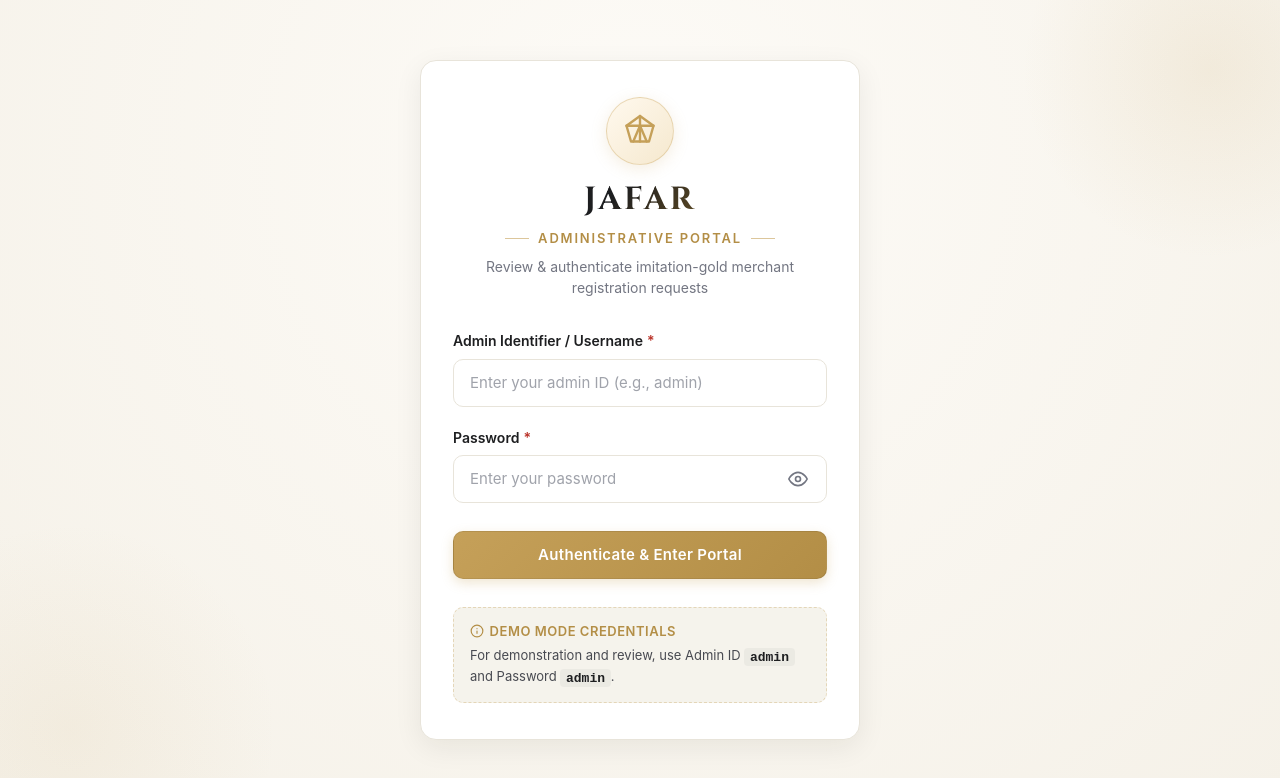
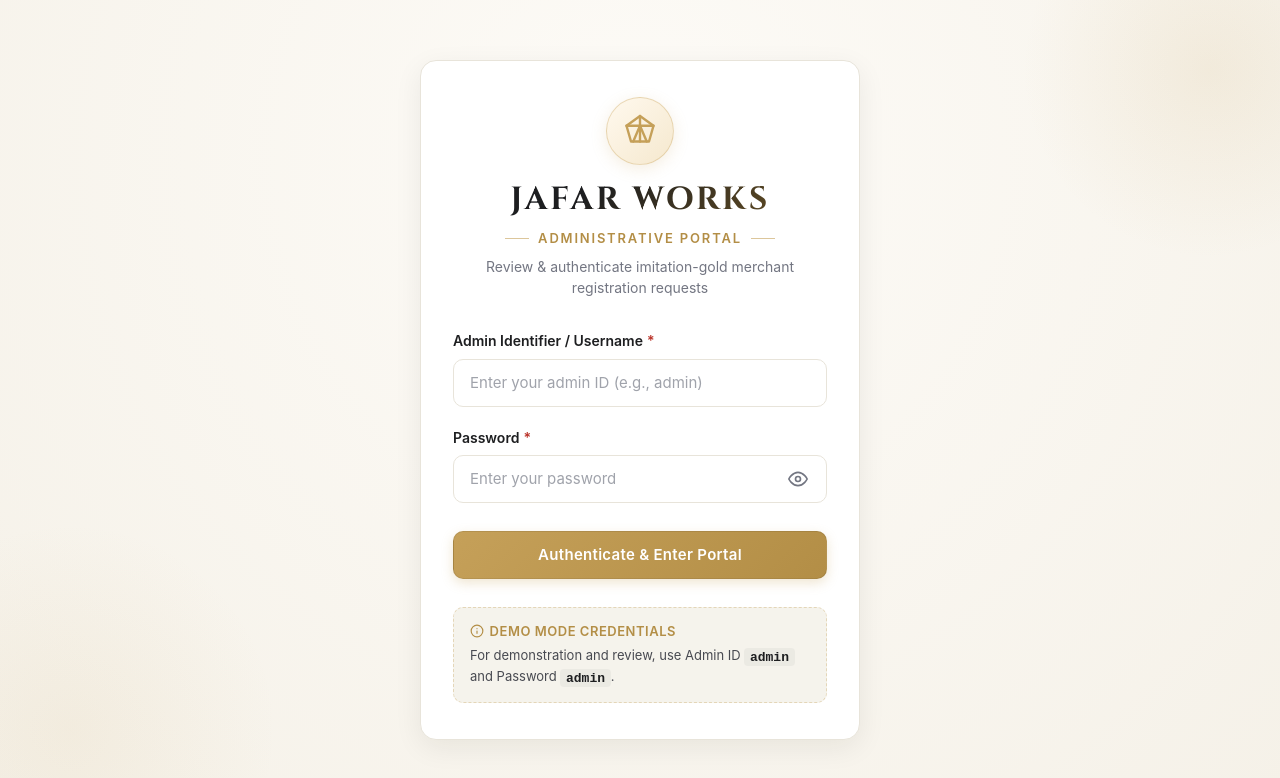
Before and after one commit to sameer021000/Jafar, a React (Create React App) app in the folder frontend/JafarAdmin/: page / in a window 1280 px wide. Shown: the top 778 px of the page. Built offline with nearby package versions, Linux system fonts and the light colour scheme.

Commit message:
Changed the tile form 'JAFAR' to 'JAFAR WORKS'. Modified : BrandHeader.jsx

```diff
--- a/frontend/JafarAdmin/src/components/Common/BrandHeader/BrandHeader.jsx
+++ b/frontend/JafarAdmin/src/components/Common/BrandHeader/BrandHeader.jsx
@@ -27,7 +27,7 @@ function BrandHeader() {
         </svg>
       </div>
 
-      <h1 className="brand-header__title">Jafar</h1>
+      <h1 className="brand-header__title">Jafar Works</h1>
 
       <div className="brand-header__tagline-wrapper">
         <span className="brand-header__accent-line" aria-hidden="true"></span>
```
